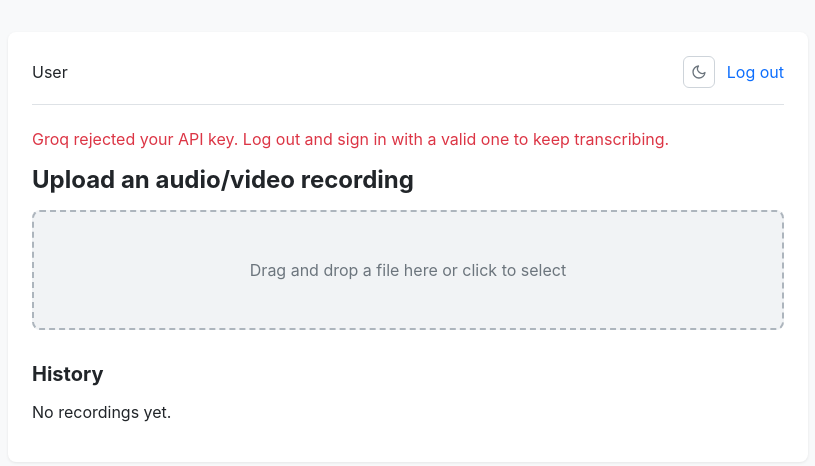
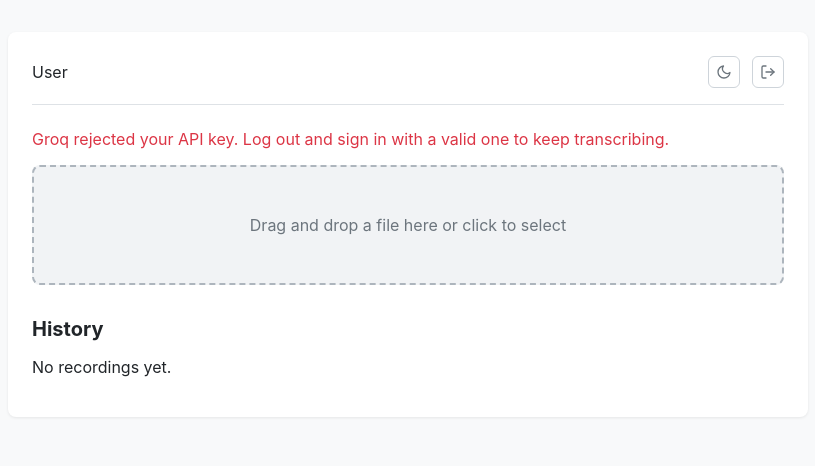
Before and after one commit to ai-eu/notebook, a FastAPI app: template templates/index.html in a window 1280 px wide. Shown: the top 466 px of the page, without its empty margins (232-1047 px from the left). Run offline with FastAPI, Linux system fonts and the light colour scheme; the template is opened without the code that fills it, so the values that code supplies are empty.

Commit message:
Replace "Log out" link with an icon button and fix recording label overflow.
The logout link becomes a compact icon button styled like the theme toggle,
and recording labels now wrap at any character when they hit the card edge
instead of overflowing. The "Upload an audio/video recording" heading is
removed from the upload page.

```diff
--- a/static/css/style.css
+++ b/static/css/style.css
@@ -115,7 +115,8 @@ header a:hover {
     gap: 0.75rem;
 }
 
-.theme-toggle {
+.theme-toggle,
+.logout-btn {
     display: inline-flex;
     align-items: center;
     justify-content: center;
@@ -130,7 +131,8 @@ header a:hover {
     transition: color 0.15s, background-color 0.15s, border-color 0.15s;
 }
 
-.theme-toggle:hover {
+.theme-toggle:hover,
+.logout-btn:hover {
     color: var(--text);
     border-color: var(--text);
     background: var(--surface-hover);
@@ -138,6 +140,11 @@ header a:hover {
 
 .theme-toggle svg {
     display: none;
+    width: 1rem;
+    height: 1rem;
+}
+
+.logout-btn svg {
     width: 1rem;
     height: 1rem;
 }
@@ -275,14 +282,22 @@ h2 {
     display: flex;
     flex-direction: column;
     gap: 0.25rem;
+    min-width: 0;
 }
 
 .recording-link {
     display: flex;
     flex-direction: column;
     gap: 0.25rem;
+    min-width: 0;
     color: inherit;
     text-decoration: none;
+}
+
+.recording-info > *,
+.recording-link > * {
+    min-width: 0;
+    overflow-wrap: anywhere;
 }
 
 .recording-link:hover strong {
--- a/templates/index.html
+++ b/templates/index.html
@@ -9,13 +9,14 @@
                 <svg class="icon-moon" viewBox="0 0 24 24" fill="none" stroke="currentColor" stroke-width="2" stroke-linecap="round" stroke-linejoin="round" aria-hidden="true"><path d="M21 12.79A9 9 0 1 1 11.21 3 7 7 0 0 0 21 12.79z"/></svg>
                 <svg class="icon-sun" viewBox="0 0 24 24" fill="none" stroke="currentColor" stroke-width="2" stroke-linecap="round" stroke-linejoin="round" aria-hidden="true"><circle cx="12" cy="12" r="4"/><path d="M12 2v2M12 20v2M4.93 4.93l1.41 1.41M17.66 17.66l1.41 1.41M2 12h2M20 12h2M6.34 17.66l-1.41 1.41M19.07 4.93l-1.41 1.41"/></svg>
             </button>
-            <a href="/api/auth/logout">Log out</a>
+            <a href="/api/auth/logout" class="logout-btn" title="Log out" aria-label="Log out">
+                <svg viewBox="0 0 24 24" fill="none" stroke="currentColor" stroke-width="2" stroke-linecap="round" stroke-linejoin="round" aria-hidden="true"><path d="M9 21H5a2 2 0 0 1-2-2V5a2 2 0 0 1 2-2h4"/><polyline points="16 17 21 12 16 7"/><line x1="21" y1="12" x2="9" y2="12"/></svg>
+            </a>
         </div>
     </header>
     {% if not user.key_valid %}
     <p class="error">Groq rejected your API key. Log out and sign in with a valid one to keep transcribing.</p>
     {% endif %}
-    <h1>Upload an audio/video recording</h1>
     <div id="dropzone" class="dropzone">
         <p>Drag and drop a file here or click to select</p>
         <input type="file" id="fileinput" accept="audio/*,video/*" style="display:none">
```
